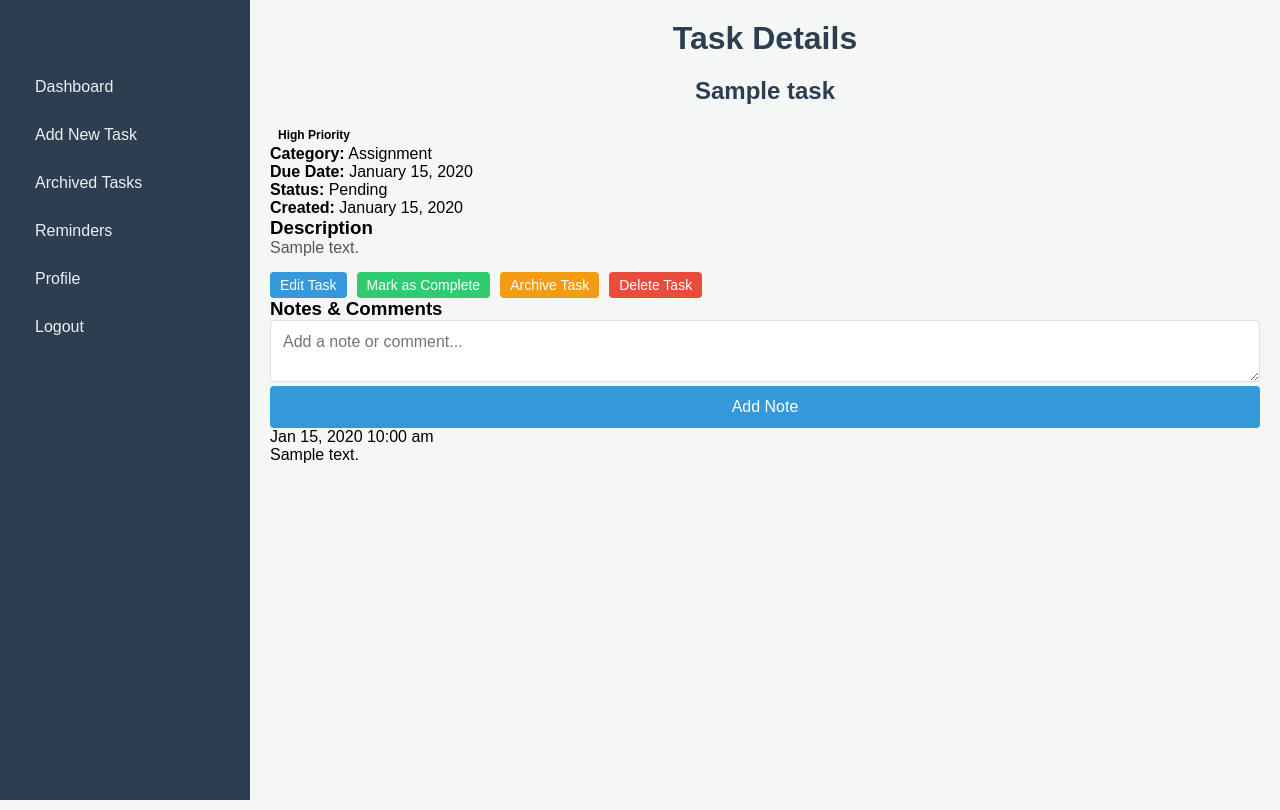
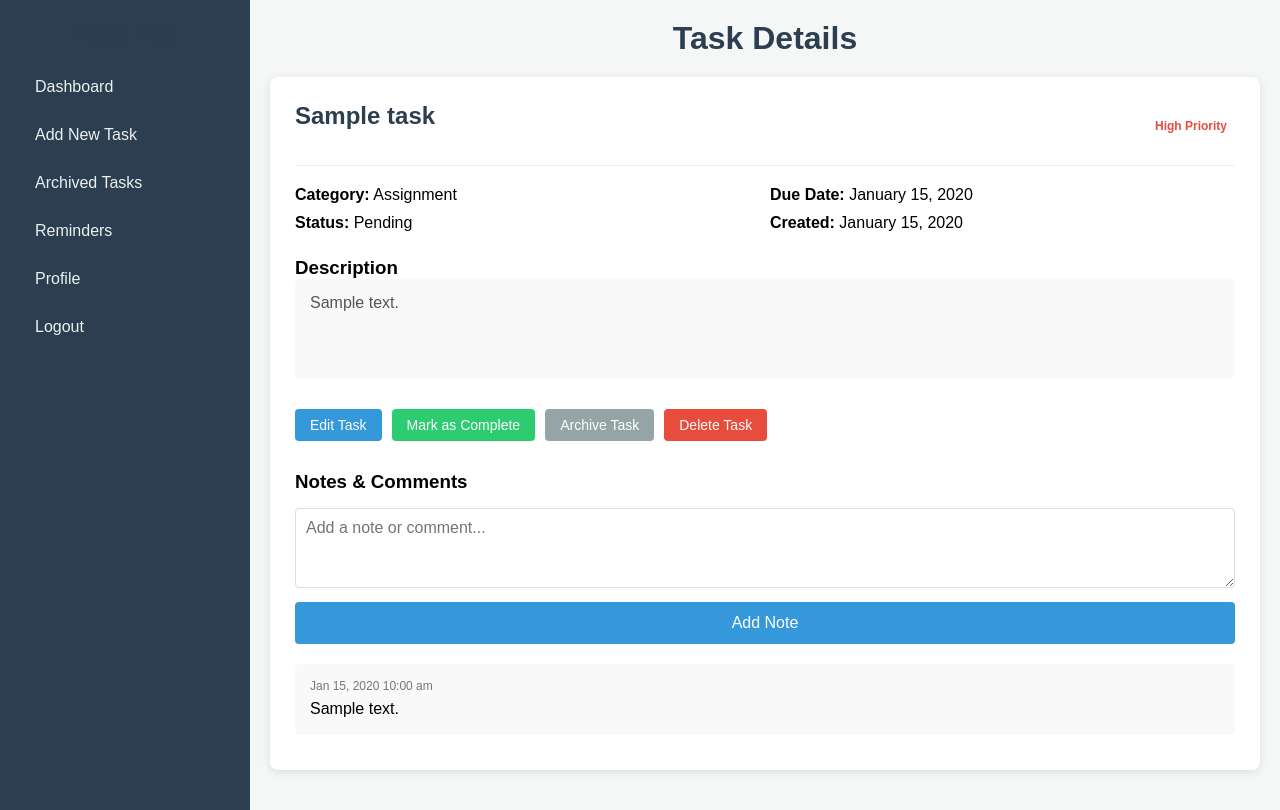
Before and after one commit to charandeep-reddy/TodoListApp, a PHP site: page /pages/task_details.php?id=1 in a window 1280 px wide. Run offline with PHP 8.4, Linux system fonts and the light colour scheme; the visitor is signed in with stand-in values (Sample User, id 1); data comes from the database, SQL or seed files in the repository; tables that the repository leaves empty or names only in its code hold one stand-in row (values such as "Sample post"); data that the repository does not hold is empty.

Commit message:
Add 2 pages

```diff
--- a/css/style.css
+++ b/css/style.css
@@ -346,3 +346,145 @@ footer {
     color: #ecf0f1;
     margin-top: auto;
 }
+
+/* Task Details Styles */
+.task-details {
+    background-color: #fff;
+    border-radius: 8px;
+    box-shadow: 0 2px 10px rgba(0, 0, 0, 0.1);
+    padding: 25px;
+    margin-bottom: 20px;
+}
+
+.task-header {
+    display: flex;
+    justify-content: space-between;
+    align-items: center;
+    margin-bottom: 20px;
+    border-bottom: 1px solid #eee;
+    padding-bottom: 15px;
+}
+
+.task-metadata {
+    display: grid;
+    grid-template-columns: repeat(2, 1fr);
+    gap: 10px;
+    margin-bottom: 25px;
+}
+
+.task-content {
+    margin-bottom: 30px;
+}
+
+.task-description {
+    background-color: #f9f9f9;
+    padding: 15px;
+    border-radius: 5px;
+    min-height: 100px;
+}
+
+.task-actions {
+    display: flex;
+    gap: 10px;
+    flex-wrap: wrap;
+    margin-bottom: 30px;
+}
+
+.task-actions a {
+    padding: 8px 15px;
+    border-radius: 4px;
+    color: white;
+    text-decoration: none;
+    font-size: 14px;
+}
+
+.btn-edit {
+    background-color: #3498db;
+}
+
+.btn-complete {
+    background-color: #2ecc71;
+}
+
+.btn-incomplete {
+    background-color: #f39c12;
+}
+
+.btn-archive {
+    background-color: #95a5a6;
+}
+
+.btn-unarchive {
+    background-color: #7f8c8d;
+}
+
+.btn-delete {
+    background-color: #e74c3c;
+}
+
+.task-comments h3 {
+    margin-bottom: 15px;
+}
+
+.comment-form {
+    margin-bottom: 20px;
+}
+
+.comment-form textarea {
+    width: 100%;
+    min-height: 80px;
+    margin-bottom: 10px;
+    padding: 10px;
+    border: 1px solid #ddd;
+    border-radius: 4px;
+}
+
+.comment-item {
+    background-color: #f9f9f9;
+    padding: 15px;
+    border-radius: 5px;
+    margin-bottom: 10px;
+}
+
+.comment-date {
+    font-size: 12px;
+    color: #777;
+    margin-bottom: 5px;
+}
+
+.comment-text {
+    line-height: 1.4;
+}
+
+.no-comments {
+    color: #777;
+    font-style: italic;
+}
+
+/* Settings Page Styles */
+.settings-form {
+    background-color: #fff;
+    border-radius: 8px;
+    box-shadow: 0 2px 10px rgba(0, 0, 0, 0.1);
+    padding: 25px;
+}
+
+.checkbox-label {
+    display: inline-block;
+    margin-left: 10px;
+}
+
+.priority-high {
+    color: #e74c3c;
+    font-weight: bold;
+}
+
+.priority-medium {
+    color: #f39c12;
+    font-weight: bold;
+}
+
+.priority-low {
+    color: #3498db;
+    font-weight: bold;
+}
--- a/pages/dashboard.php
+++ b/pages/dashboard.php
@@ -165,7 +165,11 @@ $categories_result = mysqli_query($conn, $categories_query);
                     <?php while($task = mysqli_fetch_assoc($result)): ?>
                         <div class="task-card task-priority-<?php echo strtolower($task['priority']); ?>">
                             <div class="task-header">
-                                <h3 class="task-title"><?php echo htmlspecialchars($task['title']); ?></h3>
+                                <h3 class="task-title">
+                                    <a href="task_details.php?id=<?php echo $task['task_id']; ?>">
+                                        <?php echo htmlspecialchars($task['title']); ?>
+                                    </a>
+                                </h3>
                                 <span class="task-status status-<?php echo strtolower($task['status']); ?>">
                                     <?php echo $task['status']; ?>
                                 </span>
```
Also changed, not shown: pages/add_comment.php (added, +53 -0 lines).
